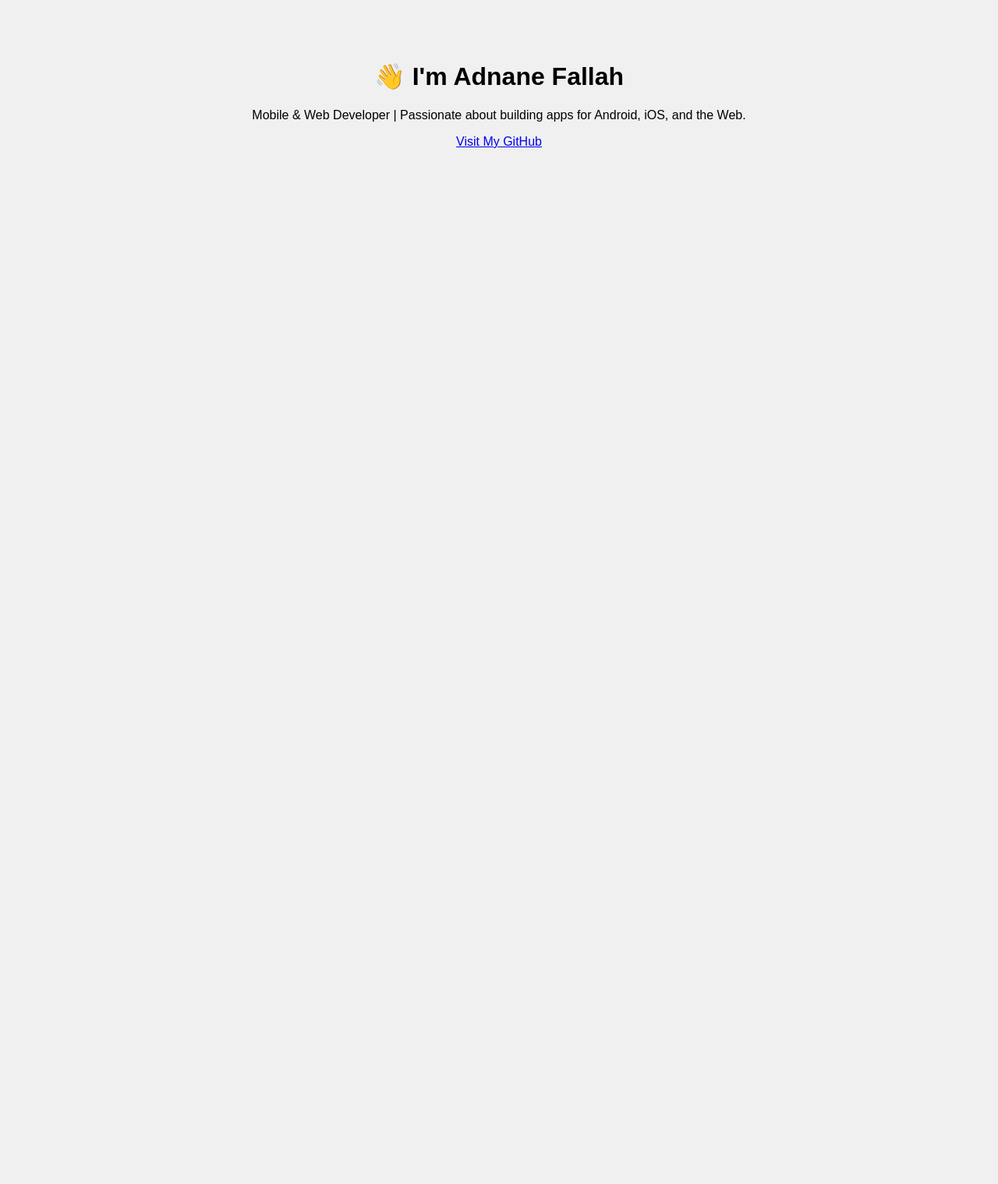
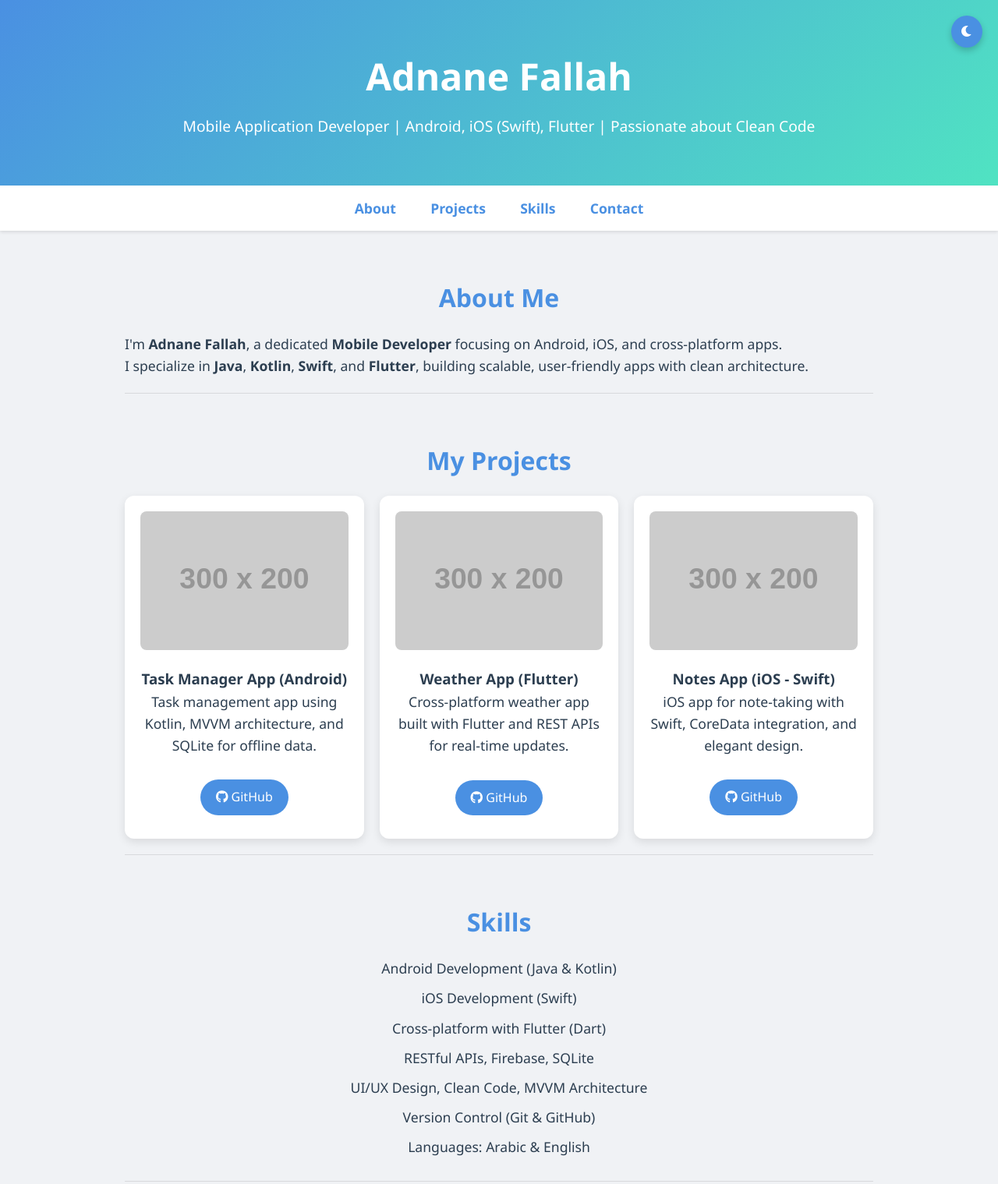
Before and after one commit to adnanefallah/adnanefallah.github.io, a plain HTML site: page index.html in a window 1280 px wide. Shown: the top 1519 px of the page at 78% size. Before the commit the page ends 800 px from the top, so only its background shows below. Drawn offline with Linux system fonts and the light colour scheme; placeholder pictures from the web are drawn by us.

Commit message:
Update (index.html) and add( style.css, script.js)

```diff
--- /dev/null
+++ b/css/style.css
@@ -0,0 +1,206 @@
+/* Variables */
+:root {
+    --primary-color: #4A90E2;
+    --accent-color: #50E3C2;
+    --background-light: #f0f2f5;
+    --background-dark: #121212;
+    --text-light: #2c3e50;
+    --text-dark: #ecf0f1;
+    --card-light: #ffffff;
+    --card-dark: #1E1E1E;
+}
+
+* {
+    box-sizing: border-box;
+    margin: 0;
+    padding: 0;
+}
+
+body {
+    font-family: 'Segoe UI', sans-serif;
+    background: var(--background-light);
+    color: var(--text-light);
+    line-height: 1.6;
+    transition: background 0.3s, color 0.3s;
+    scroll-behavior: smooth;
+}
+
+body.dark-mode {
+    background: var(--background-dark);
+    color: var(--text-dark);
+}
+
+header {
+    background: linear-gradient(135deg, var(--primary-color), var(--accent-color));
+    color: white;
+    text-align: center;
+    padding: 60px 20px;
+    box-shadow: 0 4px 10px rgba(0,0,0,0.3);
+    animation: fadeIn 1s ease;
+}
+
+header h1 { font-size: 3em; }
+header p { font-size: 1.2em; margin-top: 10px; }
+
+nav {
+    background: var(--card-light);
+    padding: 15px 20px;
+    text-align: center;
+    box-shadow: 0 2px 4px rgba(0,0,0,0.1);
+    position: sticky;
+    top: 0;
+    z-index: 100;
+    transition: background 0.3s;
+}
+
+body.dark-mode nav { background: var(--card-dark); }
+
+nav a {
+    margin: 0 20px;
+    color: var(--primary-color);
+    text-decoration: none;
+    font-weight: bold;
+    font-size: 1.1em;
+    transition: color 0.3s;
+}
+
+nav a:hover { text-decoration: underline; }
+
+.container {
+    max-width: 1000px;
+    margin: 40px auto;
+    padding: 20px;
+}
+
+section {
+    margin-bottom: 60px;
+    padding-bottom: 20px;
+    border-bottom: 1px solid rgba(0,0,0,0.1);
+}
+
+body.dark-mode section {
+    border-bottom: 1px solid rgba(255,255,255,0.1);
+}
+
+h2 {
+    color: var(--primary-color);
+    margin-bottom: 20px;
+    text-align: center;
+    font-size: 2em;
+}
+
+p, li { font-size: 1.1em; }
+
+.projects {
+    display: grid;
+    grid-template-columns: repeat(auto-fit, minmax(280px, 1fr));
+    gap: 20px;
+}
+
+.project-card {
+    background: var(--card-light);
+    padding: 20px;
+    border-radius: 12px;
+    box-shadow: 0 4px 12px rgba(0,0,0,0.1);
+    transition: transform 0.3s, box-shadow 0.3s, background 0.3s;
+    text-align: center;
+    animation: fadeInUp 0.8s ease;
+}
+
+body.dark-mode .project-card { background: var(--card-dark); }
+
+.project-card:hover {
+    transform: translateY(-5px);
+    box-shadow: 0 8px 20px rgba(0,0,0,0.15);
+}
+
+.project-card img {
+    max-width: 100%;
+    height: auto;
+    border-radius: 8px;
+    margin-bottom: 15px;
+}
+
+.btn {
+    display: inline-block;
+    padding: 10px 20px;
+    background: var(--primary-color);
+    color: white;
+    border-radius: 25px;
+    text-decoration: none;
+    margin: 10px;
+    transition: background 0.3s;
+    text-align: center;
+}
+
+.btn:hover { background: #023e8a; }
+
+.btn-container {
+    display: flex;
+    justify-content: center;
+    flex-wrap: wrap;
+    margin-top: 20px;
+}
+
+footer {
+    text-align: center;
+    padding: 20px;
+    background: var(--primary-color);
+    color: white;
+    margin-top: 40px;
+}
+
+.toggle-btn {
+    position: fixed;
+    top: 20px;
+    right: 20px;
+    background: var(--primary-color);
+    color: white;
+    border: none;
+    padding: 12px;
+    border-radius: 50%;
+    cursor: pointer;
+    z-index: 200;
+    box-shadow: 0 4px 8px rgba(0,0,0,0.2);
+    transition: transform 0.3s, background 0.3s;
+}
+
+.toggle-btn:hover {
+    background: #005ecb;
+    transform: scale(1.1);
+}
+
+.toggle-btn i {
+    font-size: 1.2em;
+}
+
+#skills ul {
+    list-style: none;
+    padding: 0;
+    text-align: center;
+}
+
+#skills li {
+    margin-bottom: 10px;
+}
+
+#contact p {
+    text-align: center;
+}
+
+@media (max-width: 600px) {
+    header h1 { font-size: 2em; }
+    nav a { display: block; margin: 10px 0; }
+    .btn { padding: 8px 16px; }
+}
+
+/* Animations */
+@keyframes fadeIn {
+    from { opacity: 0; transform: translateY(-20px); }
+    to { opacity: 1; transform: translateY(0); }
+}
+
+@keyframes fadeInUp {
+    from { opacity: 0; transform: translateY(20px); }
+    to { opacity: 1; transform: translateY(0); }
+}
--- a/index.html
+++ b/index.html
@@ -1,12 +1,99 @@
 <!DOCTYPE html>
 <html lang="en">
 <head>
-    <meta charset="UTF-8">
-    <title>Adnane Fallah | Portfolio</title>
+<meta charset="UTF-8">
+<meta name="viewport" content="width=device-width, initial-scale=1.0">
+<title>Adnane Fallah - Mobile Developer Portfolio</title>
+<link rel="stylesheet" href="css/style.css">
+<link rel="stylesheet" href="https://cdnjs.cloudflare.com/ajax/libs/font-awesome/6.0.0-beta3/css/all.min.css">
 </head>
-<body style="text-align: center; font-family: Arial; background: #f0f0f0; padding: 50px;">
-    <h1>👋 I'm Adnane Fallah</h1>
-    <p>Mobile & Web Developer | Passionate about building apps for Android, iOS, and the Web.</p>
-    <a href="https://github.com/adnanefallah" target="_blank">Visit My GitHub</a>
+<body>
+
+<button class="toggle-btn" onclick="toggleMode()">
+    <i class="fas fa-moon"></i>
+</button>
+
+<header>
+    <h1>Adnane Fallah</h1>
+    <p>Mobile Application Developer | Android, iOS (Swift), Flutter | Passionate about Clean Code</p>
+</header>
+
+<nav>
+    <a href="#about">About</a>
+    <a href="#projects">Projects</a>
+    <a href="#skills">Skills</a>
+    <a href="#contact">Contact</a>
+</nav>
+
+<div class="container">
+
+<section id="about">
+    <h2>About Me</h2>
+    <p>I'm <strong>Adnane Fallah</strong>, a dedicated <strong>Mobile Developer</strong> focusing on Android, iOS, and cross-platform apps.</p>
+    <p>I specialize in <strong>Java</strong>, <strong>Kotlin</strong>, <strong>Swift</strong>, and <strong>Flutter</strong>, building scalable, user-friendly apps with clean architecture.</p>
+</section>
+
+<section id="projects">
+    <h2>My Projects</h2>
+    <div class="projects">
+        <div class="project-card">
+            <img src="https://dummyimage.com/300x200/cccccc/000000&text=Task+Manager+App" alt="Task Manager App">
+            <h3>Task Manager App (Android)</h3>
+            <p>Task management app using Kotlin, MVVM architecture, and SQLite for offline data.</p>
+            <div class="btn-container">
+                <a href="https://github.com/adnanefallah/task-manager" class="btn" target="_blank"><i class="fab fa-github"></i> GitHub</a>
+            </div>
+        </div>
+
+        <div class="project-card">
+            <img src="https://dummyimage.com/300x200/cccccc/000000&text=Weather+App" alt="Weather App">
+            <h3>Weather App (Flutter)</h3>
+            <p>Cross-platform weather app built with Flutter and REST APIs for real-time updates.</p>
+            <div class="btn-container">
+                <a href="https://github.com/adnanefallah/weather-app" class="btn" target="_blank"><i class="fab fa-github"></i> GitHub</a>
+            </div>
+        </div>
+
+        <div class="project-card">
+            <img src="https://dummyimage.com/300x200/cccccc/000000&text=iOS+Notes+App" alt="iOS Notes App">
+            <h3>Notes App (iOS - Swift)</h3>
+            <p>iOS app for note-taking with Swift, CoreData integration, and elegant design.</p>
+            <div class="btn-container">
+                <a href="https://github.com/adnanefallah/ios-notes-app" class="btn" target="_blank"><i class="fab fa-github"></i> GitHub</a>
+            </div>
+        </div>
+    </div>
+</section>
+
+<section id="skills">
+    <h2>Skills</h2>
+    <ul>
+        <li>Android Development (Java & Kotlin)</li>
+        <li>iOS Development (Swift)</li>
+        <li>Cross-platform with Flutter (Dart)</li>
+        <li>RESTful APIs, Firebase, SQLite</li>
+        <li>UI/UX Design, Clean Code, MVVM Architecture</li>
+        <li>Version Control (Git & GitHub)</li>
+        <li>Languages: Arabic & English</li>
+    </ul>
+</section>
+
+<section id="contact">
+    <h2>Contact Me</h2>
+    <p>I am open to global opportunities. Feel free to reach out:</p>
+    <div class="btn-container">
+        <a href="mailto:adnane@example.com" class="btn"><i class="fas fa-envelope"></i> Email Me</a>
+        <a href="https://www.linkedin.com/in/adnanefallah" class="btn" target="_blank"><i class="fab fa-linkedin"></i> LinkedIn</a>
+        <a href="https://github.com/adnanefallah" class="btn" target="_blank"><i class="fab fa-github"></i> GitHub</a>
+    </div>
+</section>
+
+</div>
+
+<footer>
+    &copy; 2025 Adnane Fallah. All rights reserved.
+</footer>
+
+<script src="js/script.js"></script>
 </body>
 </html>
--- /dev/null
+++ b/js/script.js
@@ -0,0 +1,11 @@
+function toggleMode() {
+    document.body.classList.toggle('dark-mode');
+    const icon = document.querySelector('.toggle-btn i');
+    icon.classList.toggle('fa-moon');
+    icon.classList.toggle('fa-sun');
+}
+
+// Detect system dark mode preference
+if (window.matchMedia && window.matchMedia('(prefers-color-scheme: dark)').matches) {
+    document.body.classList.add('dark-mode');
+}
```
